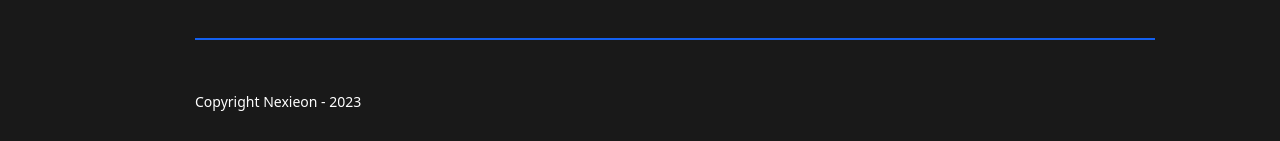
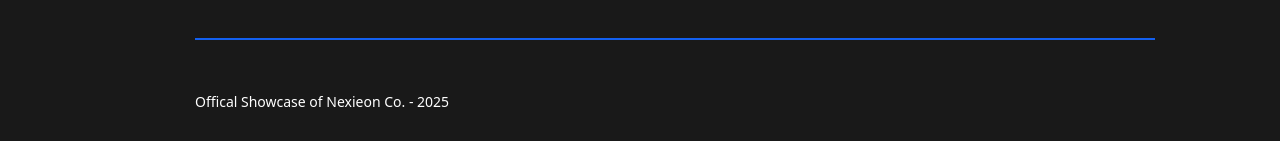
Before and after one commit to Nexieon/NexieonCo, a Next.js app in the folder nexieon/: page / in a window 1280 px wide. Shown: the part 3200-3341 px from the top of the page. Built offline with nearby package versions, Linux system fonts and the light colour scheme.

Commit message:
Fixed MongoDb New Database

```diff
--- a/nexieon/app/components/Footer.tsx
+++ b/nexieon/app/components/Footer.tsx
@@ -84,7 +84,7 @@ export default function Footer() {
                 style={{ borderTop: "var(--primary) 2px solid", width: "75vw" }}
               />
               <p className="lg:text-left text-left text-sm py-8">
-                Copyright Nexieon - 2023
+                Offical Showcase of Nexieon Co. - 2025
               </p>
             </div>
             <div className="my-[5rem] flex items-center"></div>
--- a/nexieon/app/work/page.tsx
+++ b/nexieon/app/work/page.tsx
@@ -39,6 +39,7 @@ const Work = () => {
           backgroundImage: "url(./space.jpg)",
           backgroundSize: "cover",
           backgroundRepeat: "no-repeat",
+          backgroundPosition: 'center', backgroundAttachment: 'fixed', objectFit: 'cover'
         }}
       >
         <h2 className="md:w-[55%] fadeInAnim text-5xl font-semibold">
```
Also changed, not shown: 1 other file (tests, documents, lock files or other folders).
